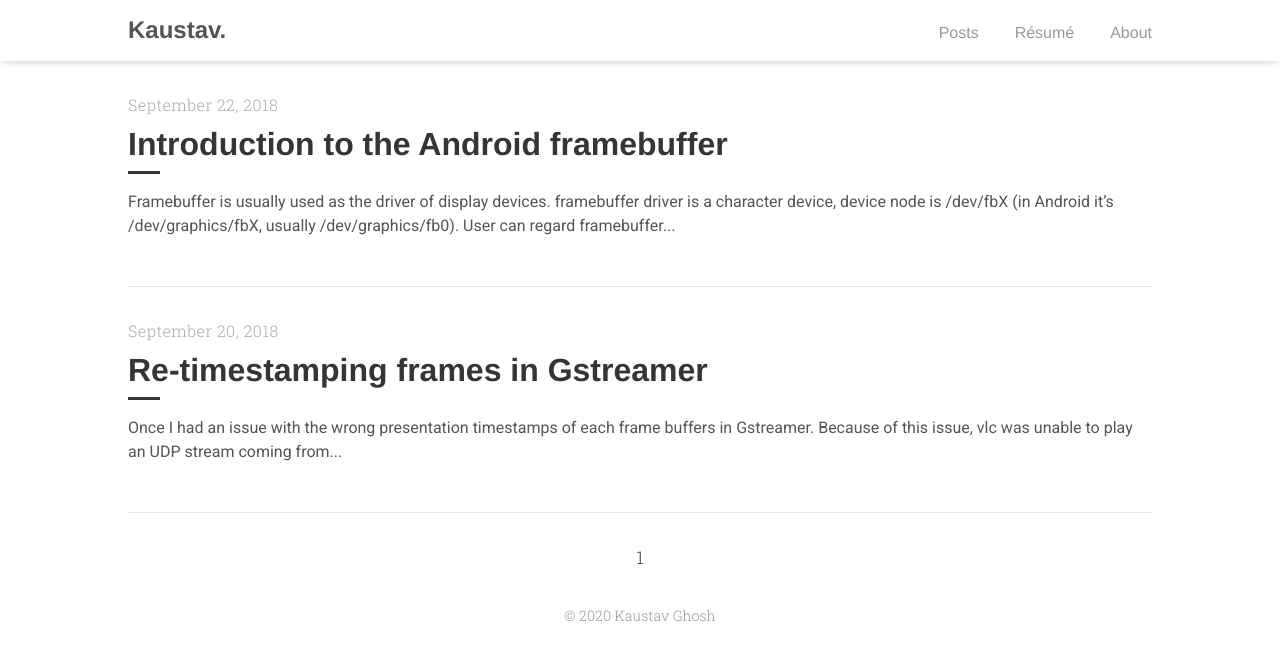
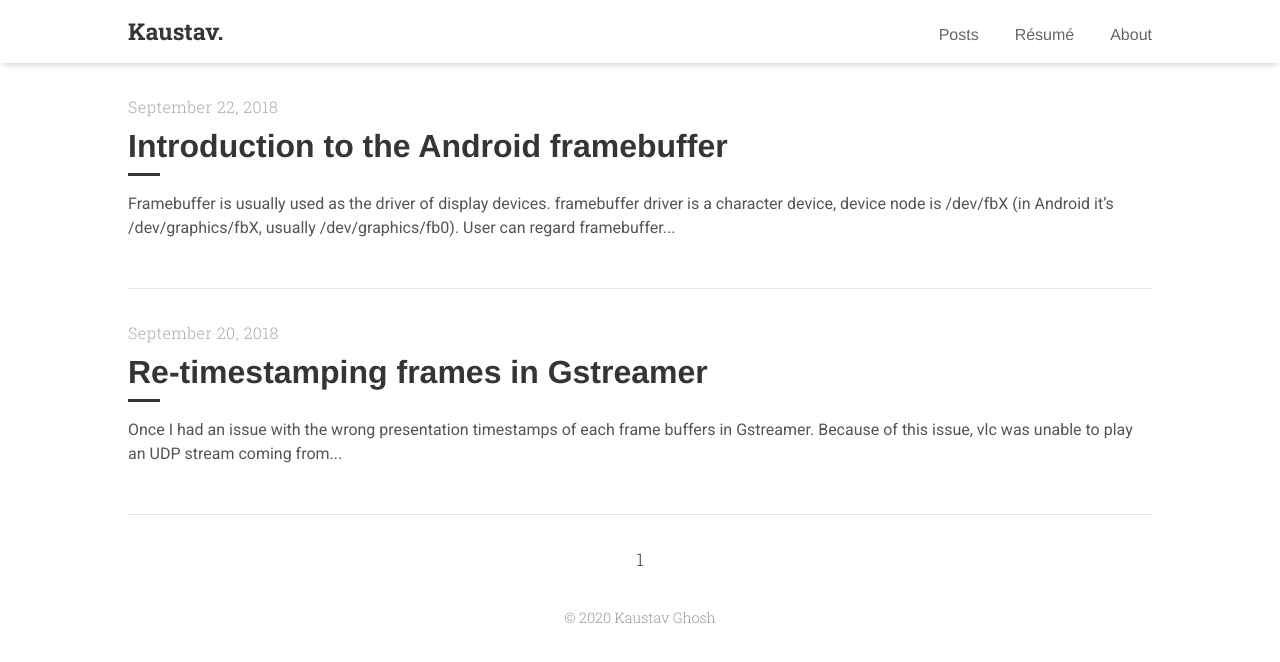
Before and after one commit to kaustav-net/kaustav.net, a Jekyll site: the page built from index.html, in a window 1280 px wide. Shown: the top 662 px of the page. Built offline with Jekyll 4.4.1, drawn with Linux system fonts in a browser that asks for light colours; the list of posts is cut into pages by our own code; comment, search, counter and statistics services are not loaded.

Commit message:
Update title logo style

```diff
--- a/_includes/head.html
+++ b/_includes/head.html
@@ -18,7 +18,7 @@
 
   <!-- CSS -->
   <link rel="stylesheet" type="text/css" href="https://cdn.jsdelivr.net/npm/cookieconsent@3/build/cookieconsent.min.css" />
-  <link href="https://fonts.googleapis.com/css?family=Roboto+Slab:300|Roboto:400,700&display=swap" rel="stylesheet">
+  <link href="https://fonts.googleapis.com/css?family=Roboto+Slab:300,700|Roboto:400,700&display=swap" rel="stylesheet">
   <link rel="stylesheet" href="https://cdnjs.cloudflare.com/ajax/libs/font-awesome/4.7.0/css/font-awesome.min.css">
   <link rel="stylesheet" href="{{ "/assets/main.css" | relative_url }}">
   <link rel="stylesheet" href="https://fonts.googleapis.com/css?family=Libre+Baskerville:400,400i,700">
--- a/_sass/tale/_layout.scss
+++ b/_sass/tale/_layout.scss
@@ -25,10 +25,13 @@
 
   &-title {
     @include transition(all .2s ease-out);
-    color: $default-color;
+    // color: $default-color;
     display: inline-block;
     margin: 0;
     padding-right: .2rem;
+    font-family: $roboto-slab;
+    font-weight: bold;
+    font-size: 1.45em;
 
     &:hover,
     &:focus {
@@ -61,7 +64,7 @@
   }
 
   a {
-    color: $default-color;
+    color: black;
     font-family: $sans-serif;
   }
 }
```
